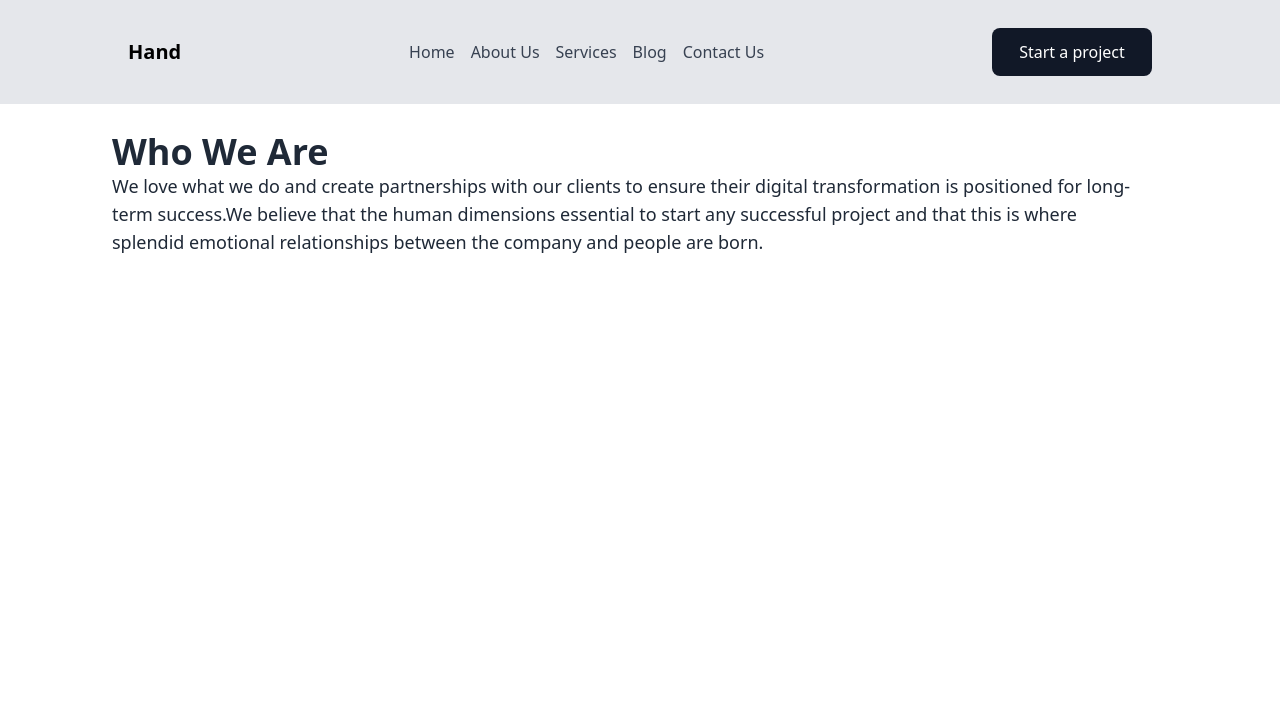
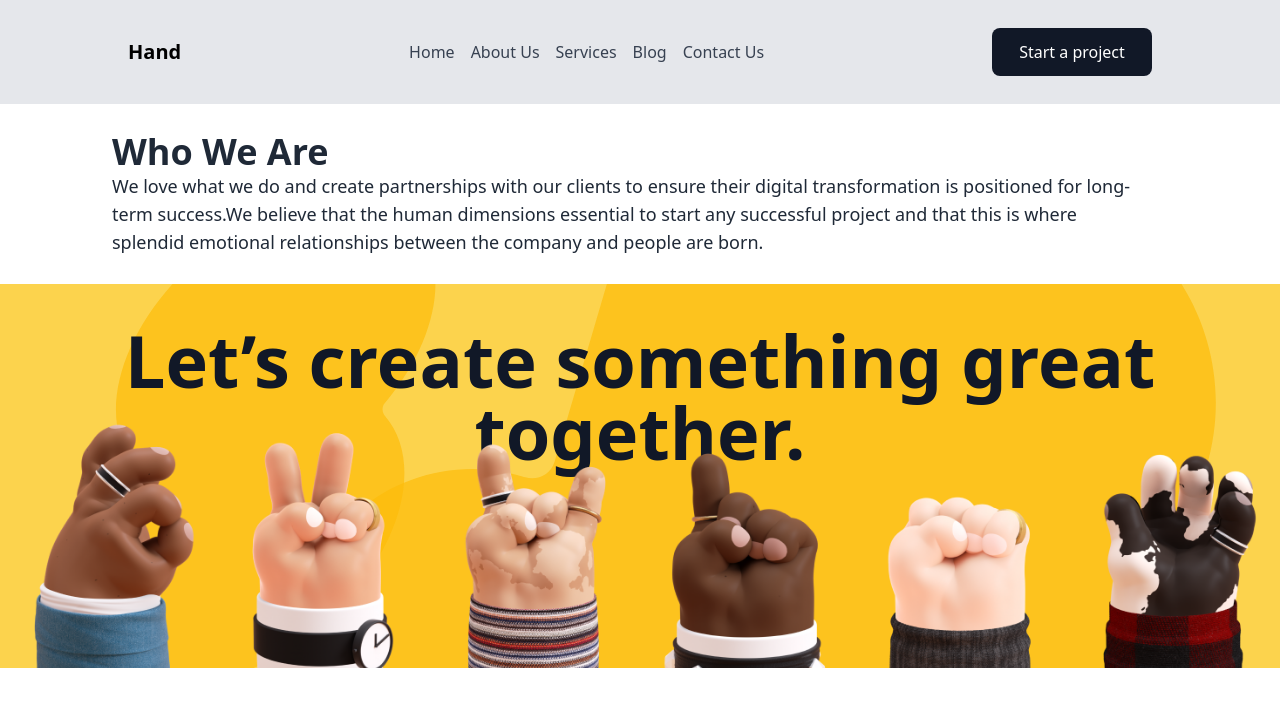
Before and after one commit to onuorachidimma/hand, a React (Create React App) app: page / in a window 1280 px wide. Shown: the top 706 px of the page. Built offline with nearby package versions, Linux system fonts and the light colour scheme.

Commit message:
feat: create Hero component and render in HomePage

```diff
--- /dev/null
+++ b/src/components/hero.jsx
@@ -0,0 +1,24 @@
+import YelloShape from "../asset/images/Bg yellow Shape.svg";
+import Hands from "../asset/images/Hands.png";
+const Hero = () => {
+  return (
+    <div className="relative bg-yellow-300">
+      <p className="font-bold text-lg sm:text-2xl md:text-5xl lg:text-7xl leading-tight text-center text-gray-900 absolute top-10 left-10 right-10">
+        Let’s create something great together.
+      </p>
+
+      <img
+        className="h-60 md:h-80 lg:h-96 w-full object-cover px-4 md:px-16"
+        src={YelloShape}
+        alt=""
+      />
+      <img
+        className="h-40 md:h-60 lg:h-80 w-full object-cover px-1.25 absolute bottom-0 left-0 right-0 mx-auto"
+        src={Hands}
+        alt=""
+      />
+    </div>
+  );
+};
+
+export default Hero;
--- a/src/components/homepage.jsx
+++ b/src/components/homepage.jsx
@@ -1,5 +1,7 @@
 import NavBar from "./nav";
 import SubHeading from "./subHeading";
+import gingerAndOrangeImage from "../asset/images/Ginger and Orange.svg"
+import Hero from "./hero";
 const Homepage = () => {
 
     return (
@@ -7,6 +9,7 @@ const Homepage = () => {
         <NavBar />
         <SubHeading subHeading="Who We Are" sectionText="We love what we do and create partnerships with our clients to ensure their digital transformation is positioned for long-term success.We believe that the human dimensions essential to start any successful project and that this is where splendid emotional relationships between the company and people are born."/>
 
+        <Hero />
       </div>
     );
   };
```
